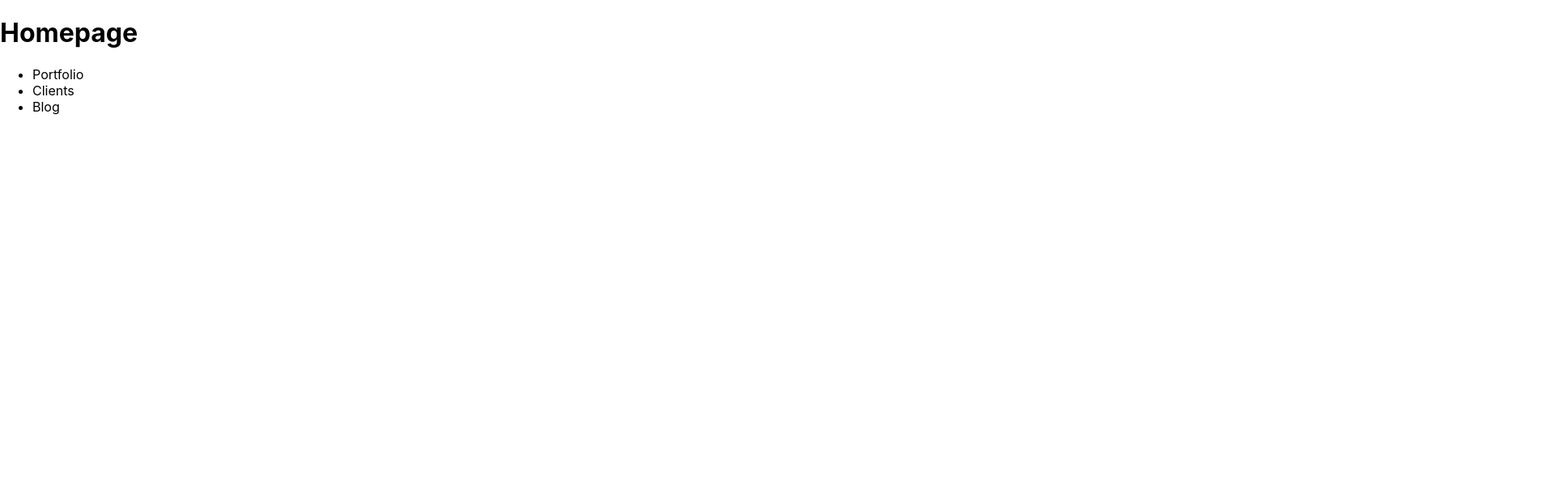
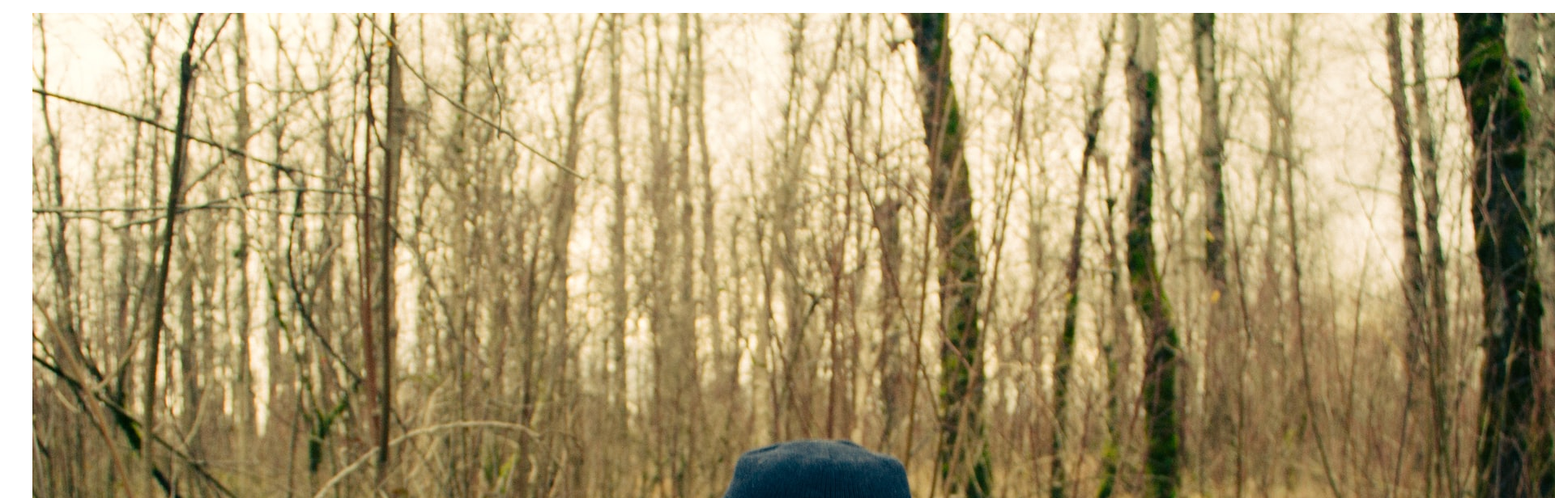
Before and after one commit to eronscode/next-js-and-react, a Next.js app: page / in a window 1280 px wide. Shown: the top 616 px of the page at 81% size, 1920 px wide, since content can reach past the window. Built offline with nearby package versions, Linux system fonts and the light colour scheme.

Commit message:
Created the eventlist and events components

```diff
--- /dev/null
+++ b/components/events/event-item.js
@@ -0,0 +1,36 @@
+import Link from "next/link"
+
+
+function EventItem(props) {
+    const {title, image, date, location, id} = props;
+    const transformedDate = new Date(date).toDateString('en-US', {
+        day: 'numeric',
+        month: 'long',
+        year: 'numeric'
+    })
+    const transFormedAddress = location.replace(', ', '\n');
+    const explorelink = `/events/${id}`
+
+    return (
+        <li>
+            <img src={'/'+image} alt={title} />
+            <div>
+                <div>
+                    <h2>{title}</h2>
+                    <div>
+                        <time>{transformedDate}</time>
+                    </div>
+                    <div>
+                        <address>{transFormedAddress}</address>
+                    </div>
+                </div>
+                <div>
+                    <Link href={explorelink}>Explore Event</Link>
+                </div>
+            </div>
+        </li>
+    )
+}
+
+
+export default EventItem
--- /dev/null
+++ b/components/events/event-list.module.css
@@ -0,0 +1,5 @@
+.list {
+    width: 90%;
+    max-width: 40rem;
+    margin: 5rem auto;
+  }
--- /dev/null
+++ b/components/events/events-list.js
@@ -0,0 +1,15 @@
+import EventItem from "./event-item"
+
+function EventList(props) {
+    const {events} = props
+    return (
+        <ul>
+            {events.map(event => <EventItem key={event.id} {...event} />)}
+        </ul>
+
+
+    )
+}
+
+
+export default EventList
--- a/pages/index.js
+++ b/pages/index.js
@@ -1,14 +1,14 @@
 import Link from 'next/link';
+import EventList from '../components/events/events-list';
+import { getFeaturedEvents } from '../dummy-data';
 
 function HomePage(props) {
+  const featuredEvents = getFeaturedEvents();
+
+
   return (
     <div>
-      <h1>Homepage</h1>
-      <ul>
-        <li><Link href="/portfolio">Portfolio</Link></li>
-        <li><Link href="/clients">Clients</Link></li>
-        <li><Link href="/blog">Blog</Link></li>
-      </ul>
+      <EventList events={featuredEvents} />
     </div>
   )
 }
```
Also changed, not shown: pages/events/[...slug].js (+1 -6 lines), components/events/event-item.module.css (added).
